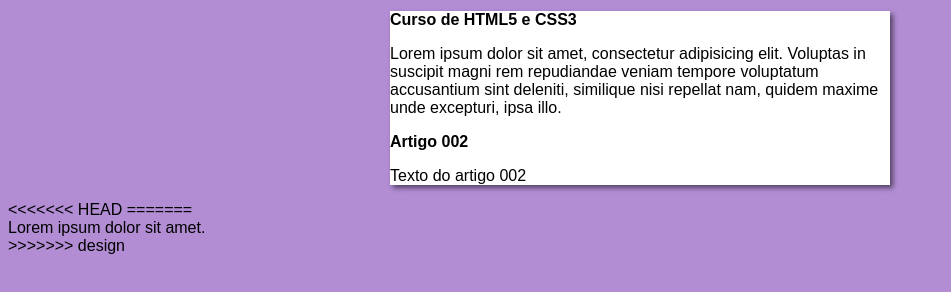
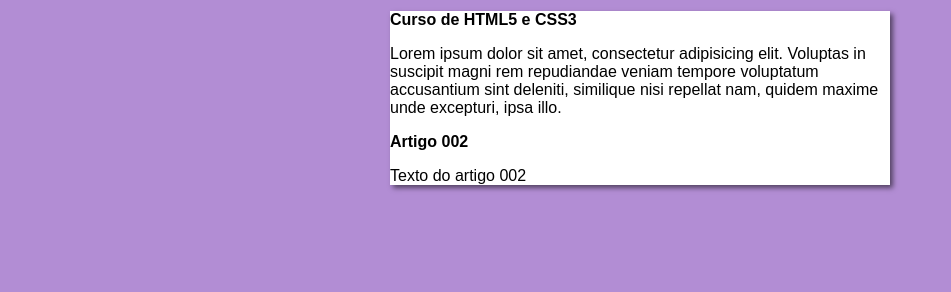
Before and after one commit to JpLoyal/projeto-site, a plain HTML site: page index.html in a window 1280 px wide. Shown: the whole page, without its empty margins (0-951 px from the left). Drawn offline with Linux system fonts and the light colour scheme.

Commit message:
Update index.html

```diff
--- a/index.html
+++ b/index.html
@@ -21,11 +21,6 @@
         </article>
     </main>
 
-<<<<<<< HEAD
 
-=======
-    <div class="design">Lorem ipsum dolor sit amet.</div>
-
->>>>>>> design
 </body>
 </html>
```
